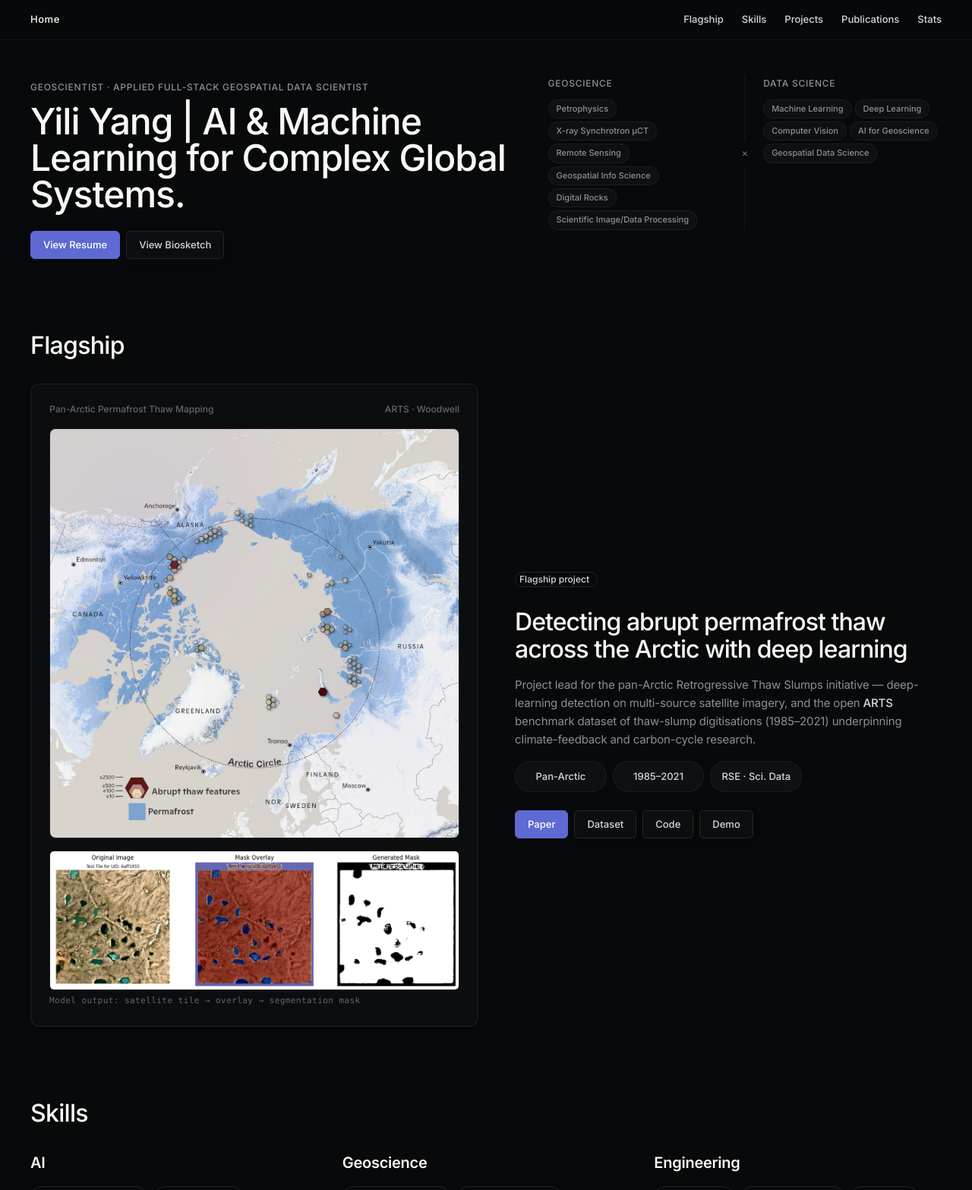
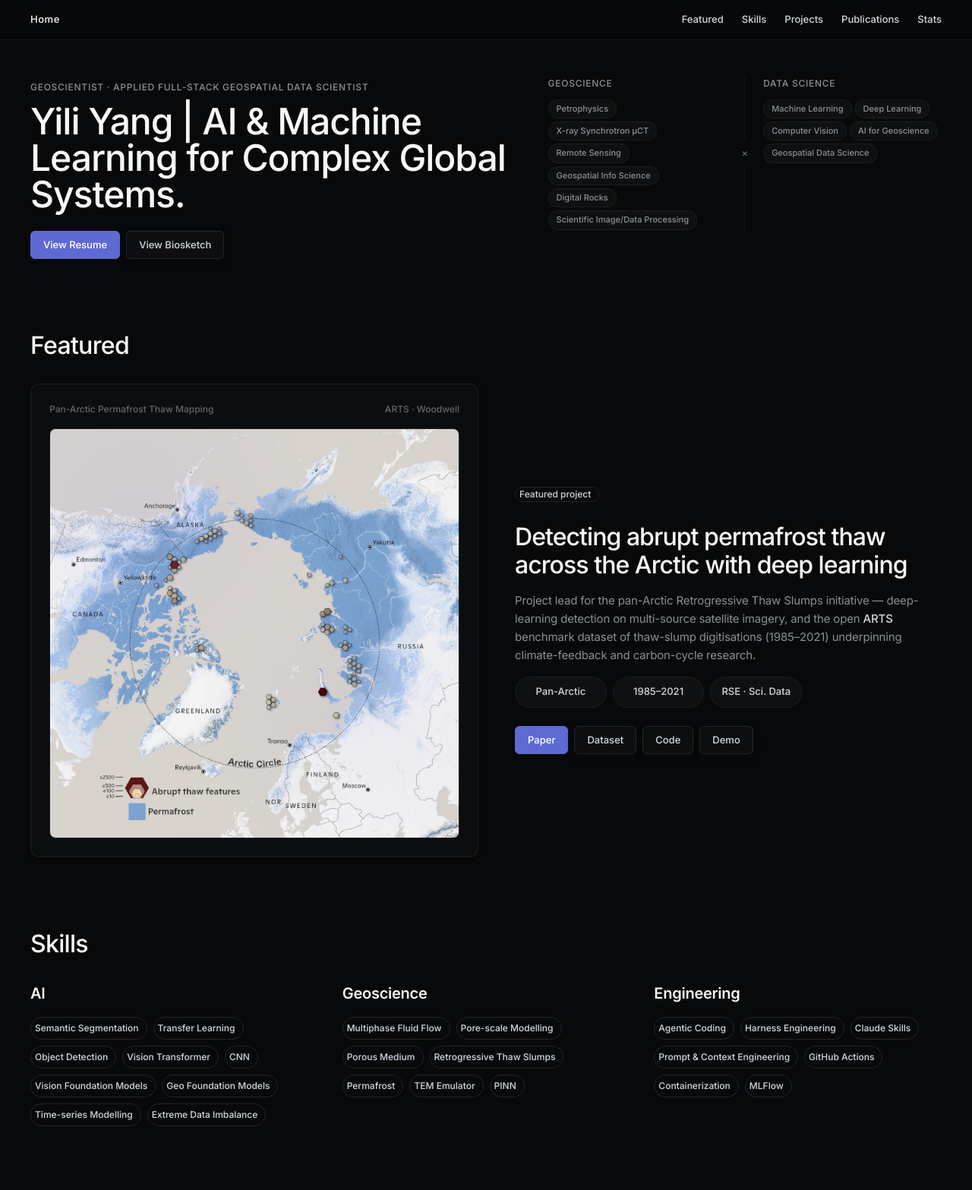
Before and after one commit to yi-li-yang/yi-li-yang.github.io, a web app: file index.html in a window 1280 px wide. Shown: the top 1567 px of the page at 76% size. Run offline with its HTML, style and script files only (its server is not run), Linux system fonts and the light colour scheme.

Commit message:
Showcase: drop the model-output inset; rename "Flagship" -> "Featured"
Remove the SAM triptych inset (it was a test fixture from interactive-sam2,
not a representative detection) along with its CSS and image asset. Rename the
section heading, badge, nav link, and comment from Flagship to Featured.

Co-Authored-By: Claude Opus 4.8 <noreply@anthropic.com>

```diff
--- a/css/components.css
+++ b/css/components.css
@@ -573,7 +573,7 @@
   font-feature-settings: var(--font-features);
 }
 
-/* ── Flagship Showcase ───────────────────────── */
+/* ── Featured Showcase ───────────────────────── */
 
 .showcase-feature {
   display: grid;
@@ -588,26 +588,6 @@
   height: 100%;
   display: block;
   object-fit: cover;
-}
-
-.showcase-inset {
-  margin: 0;
-  display: grid;
-  gap: 6px;
-}
-
-.showcase-inset img {
-  width: 100%;
-  display: block;
-  border-radius: var(--radius-sm);
-  border: 1px solid var(--color-border-subtle);
-}
-
-.showcase-inset figcaption {
-  font-family: var(--font-mono);
-  font-size: 0.6875rem;
-  color: var(--color-text-subtle);
-  letter-spacing: 0.04em;
 }
 
 .showcase-copy {
--- a/index.html
+++ b/index.html
@@ -17,7 +17,7 @@
       <div class="container header-inner">
         <a class="brand" href="#">Home</a>
         <nav class="site-nav" id="site-nav">
-          <a href="#showcase">Flagship</a>
+          <a href="#showcase">Featured</a>
           <a href="#skills">Skills</a>
           <a href="#thoughts">Projects</a>
           <a href="#publications">Publications</a>
@@ -60,10 +60,10 @@
         </div>
       </section>
 
-      <!-- ── Flagship Showcase ───────────────────── -->
+      <!-- ── Featured Showcase ───────────────────── -->
       <section class="section" id="showcase">
         <div class="container">
-          <div class="section-heading">Flagship</div>
+          <div class="section-heading">Featured</div>
           <div class="showcase-feature">
             <div class="hero-visual">
               <div class="visual-header">
@@ -74,14 +74,9 @@
                 <img class="showcase-img" src="assets/showcase/arts-panarctic.jpg"
                      alt="Pan-Arctic map of abrupt permafrost thaw features across Alaska, Canada and Siberia" loading="lazy">
               </div>
-              <figure class="showcase-inset">
-                <img src="assets/showcase/rts-detection.png"
-                     alt="Deep-learning detection: satellite imagery, mask overlay, and generated segmentation mask" loading="lazy">
-                <figcaption>Model output: satellite tile &rarr; overlay &rarr; segmentation mask</figcaption>
-              </figure>
             </div>
             <div class="showcase-copy">
-              <span class="badge">Flagship project</span>
+              <span class="badge">Featured project</span>
               <h2 class="showcase-title">Detecting abrupt permafrost thaw across the Arctic with deep learning</h2>
               <p class="showcase-desc">
                 Project lead for the pan-Arctic Retrogressive Thaw Slumps initiative &mdash; deep-learning
```
Also changed, not shown: assets/showcase/rts-detection.png (deleted).
